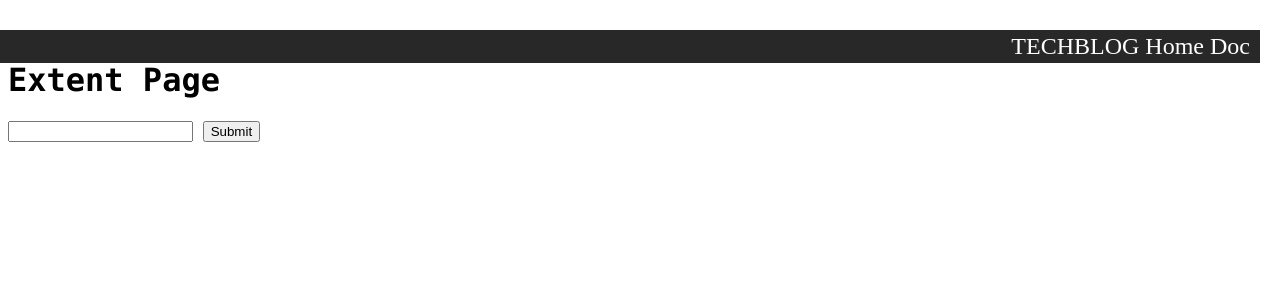
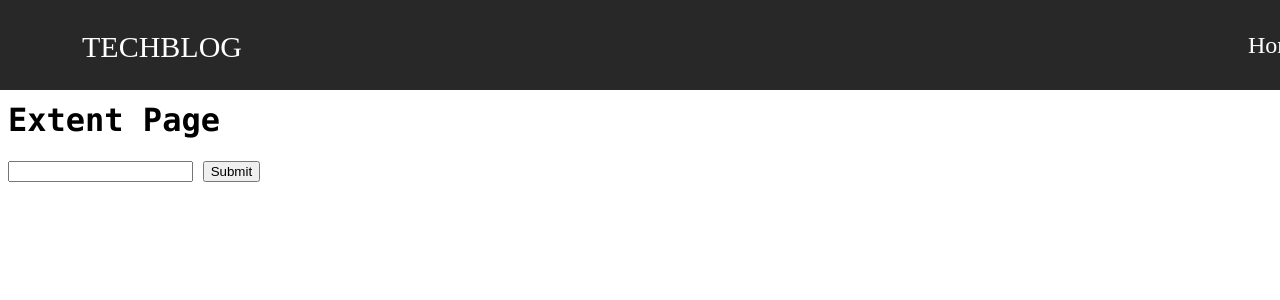
Before and after one commit to guiwecgdiu/WebProject, a Flask app: page /doc in a window 1280 px wide. Shown: the top 300 px of the page. Run offline with Flask 2, Linux system fonts and the light colour scheme; some libraries are stand-ins or nearby versions.

Commit message:
Teacher said not to permit third-party css. So I made one similar, how to make the center content scorllable.

```diff
--- a/myapp/appdir/static/style/navbar.css
+++ b/myapp/appdir/static/style/navbar.css
@@ -1,18 +1,18 @@
 #nav-bar{
   background: #282828;
+  width: 110%;
+  height: 10%;
     font-size: 24px;
     color:azure;
-    padding: 3px;
-    text-align: end;
-    padding-right: 10px;
+    padding:20px 10px 0px 0px;
     position: fixed;
-    top: 30px;
-    right: 20px;
-    width: 100%;
-    border: white;
+    top:-10px;
+    right: -20px;
+    elevation: higher;
+    border: black;
+    z-index: 100;
+}
 
-
-}
 #nav-bar a{
 color: white;
  }
@@ -26,10 +26,22 @@ color: white;
 }
 
 
-#navIcon{
-  font-size: 120%;
+.navIcon{
+  font-size: 125%;
   border: white;
   color: white;
+  alignment: left;
+    position: relative;
+    alignment: center;
+    top: 20px;
+    left: 200px;
+
+}
+
+.menuicon{
+  position: relative;
+    left: 1200px;
+  top: 20%;
 }
 
 #navIcon a:hover{
@@ -38,6 +50,27 @@ color: white;
 
 #content{
   position: fixed;
-  top: 40px;
+    top: 10%;
   font-family: 'Consolas', 'Deja Vu Sans Mono', 'Bitstream Vera Sans Mono', monospace;
 }
+
+.left_side{
+    width: 380px;
+    height: 100%;
+    border: solid;
+    margin-left: -20px;
+    padding:10px 20px 0px 40px;
+    z-index: 10;
+    background: lightgray;
+    position: fixed;
+    left: 0px;
+    top: 10%;
+}
+
+.blog_items{
+    position: relative;
+    left: 680px;
+    top: -1000px;
+    overflow: scroll;
+
+}
--- a/myapp/appdir/templates/base.html
+++ b/myapp/appdir/templates/base.html
@@ -12,17 +12,21 @@
     </title>
     {% endblock %}
   </head>
-  <body>
+  <body style="overflow: scroll">
+  {% block body %}
+
+
     <div id="nav-bar">
-
       <span class="navIcon"><a href="{{ url_for("index") }}">TECHBLOG</a></span>
-      <a href="{{ url_for('index') }}">Home</a>
-      <a href="{{ url_for('doc') }}">Doc</a></span>
+      <a href="{{ url_for('index') }}" class="menuicon">Home</a>
+      <a href="{{ url_for('doc') }}" class="menuicon">Doc</a></span>
     </div>
     <div id="content">
     {% block page_content %}
-
+        {% block aside %}
+        {% endblock %}
     {% endblock %}
     </div>
+  {% endblock %}
   </body>
 </html>
```
Also changed, not shown: myapp/appdir/templates/index.html (+8 -15 lines), myapp/appdir/static/the-static-page.html (deleted).
